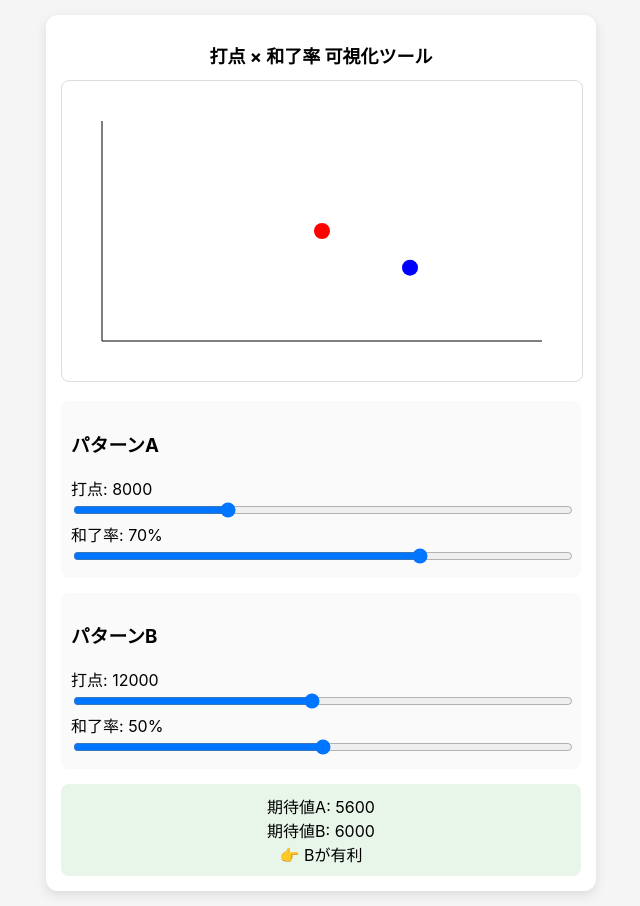
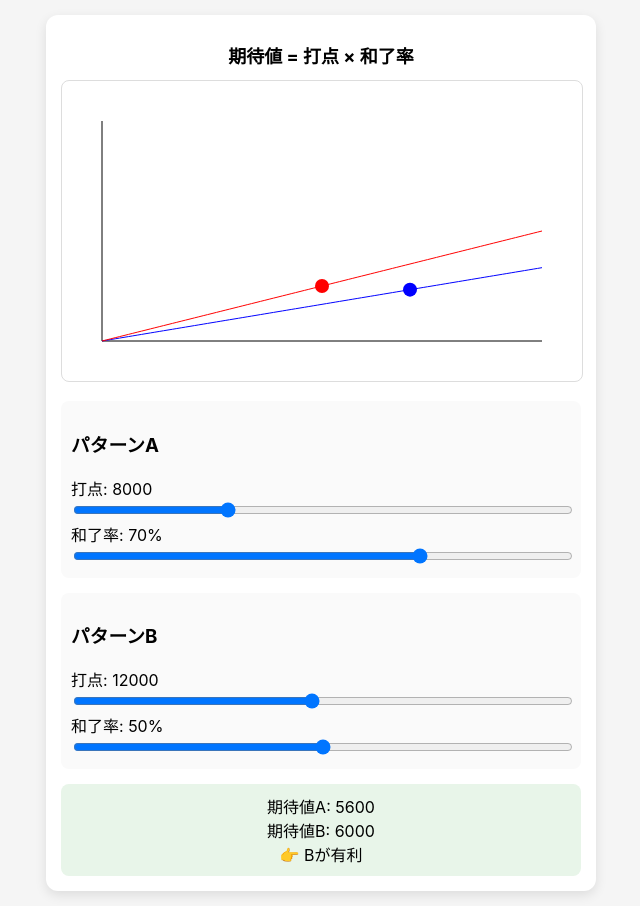
Before and after one commit to nisiosion/kitaiti, a plain HTML site: page index.html in a window 1280 px wide. Shown: the whole page, without its empty margins (319-959 px from the left). Drawn offline with Linux system fonts and the light colour scheme.

Commit message:
index.html を更新

```diff
--- a/index.html
+++ b/index.html
@@ -3,7 +3,7 @@
 <head>
 <meta charset="UTF-8">
 <meta name="viewport" content="width=device-width, initial-scale=1.0">
-<title>麻雀 期待値＋打点和了率グラフ</title>
+<title>麻雀EVグラフ</title>
 <style>
 body{
   font-family:-apple-system,BlinkMacSystemFont,sans-serif;
@@ -51,7 +51,7 @@ input[type="range"]{
 
 <div class="container">
 
-<h1>打点 × 和了率 可視化ツール</h1>
+<h1>期待値 = 打点 × 和了率</h1>
 
 <canvas id="chart"></canvas>
 
@@ -95,8 +95,8 @@ function draw(pointA, rateA, pointB, rateB){
   ctx.clearRect(0,0,canvas.width,canvas.height);
 
   const padding = 40;
-  const maxX = 100; // 和了率
-  const maxY = 24000; // 打点
+  const maxX = 100;
+  const maxEV = 24000; // 最大期待値
 
   const w = canvas.width - padding*2;
   const h = canvas.height - padding*2;
@@ -108,16 +108,31 @@ function draw(pointA, rateA, pointB, rateB){
   ctx.lineTo(padding+w, padding+h);
   ctx.stroke();
 
+  function drawLine(point, color){
+    ctx.beginPath();
+    for(let r=0;r<=100;r++){
+      const ev = point * r / 100;
+      const x = padding + (r/maxX)*w;
+      const y = padding + h - (ev/maxEV)*h;
+      if(r===0) ctx.moveTo(x,y);
+      else ctx.lineTo(x,y);
+    }
+    ctx.strokeStyle = color;
+    ctx.stroke();
+  }
+
+  drawLine(pointA, "blue");
+  drawLine(pointB, "red");
+
   function plot(point, rate, color){
+    const ev = point * rate / 100;
     const x = padding + (rate/maxX)*w;
-    const y = padding + h - (point/maxY)*h;
+    const y = padding + h - (ev/maxEV)*h;
 
     ctx.beginPath();
-    ctx.arc(x,y,8,0,Math.PI*2);
+    ctx.arc(x,y,7,0,Math.PI*2);
     ctx.fillStyle = color;
     ctx.fill();
-
-    return {x,y};
   }
 
   plot(pointA, rateA, "blue");
```
